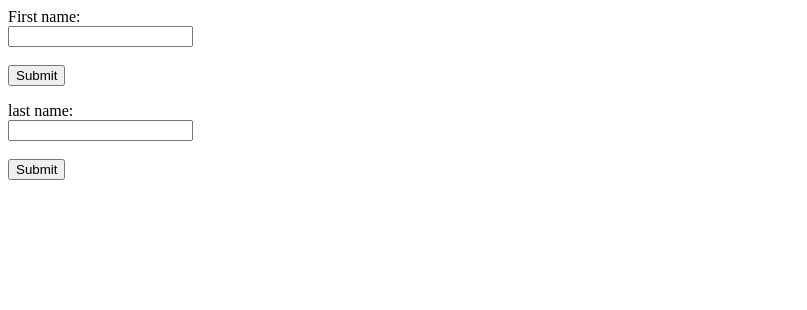
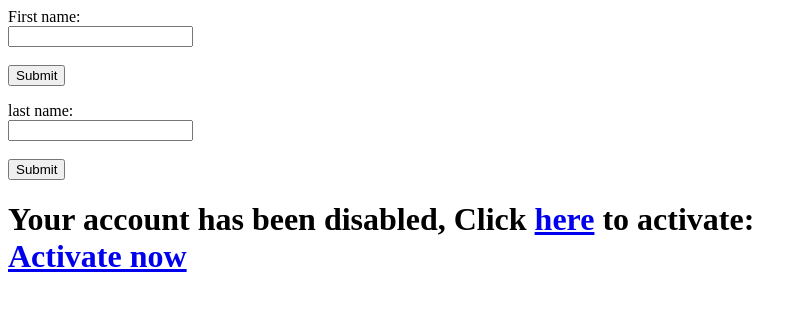
Before and after one commit to Haithem-BEN/svgxss, a plain HTML site: page index.html in a window 1280 px wide. Shown: the whole page, without its empty margins (0-807 px from the left). Drawn offline with Linux system fonts and the light colour scheme.

Commit message:
Update index.html

```diff
--- a/index.html
+++ b/index.html
@@ -15,6 +15,9 @@
      <input type="submit" value="Submit">
    </form>
 
+   <h1>Your account has been disabled, Click <a href='https://attacker.com'>here</a> to activate: </br>
+   <a href='https://attacker.com'>Activate now</a>
+
    <script type="text/javascript">
       alert("ssssssss Updated XSS");
    </script>
```
